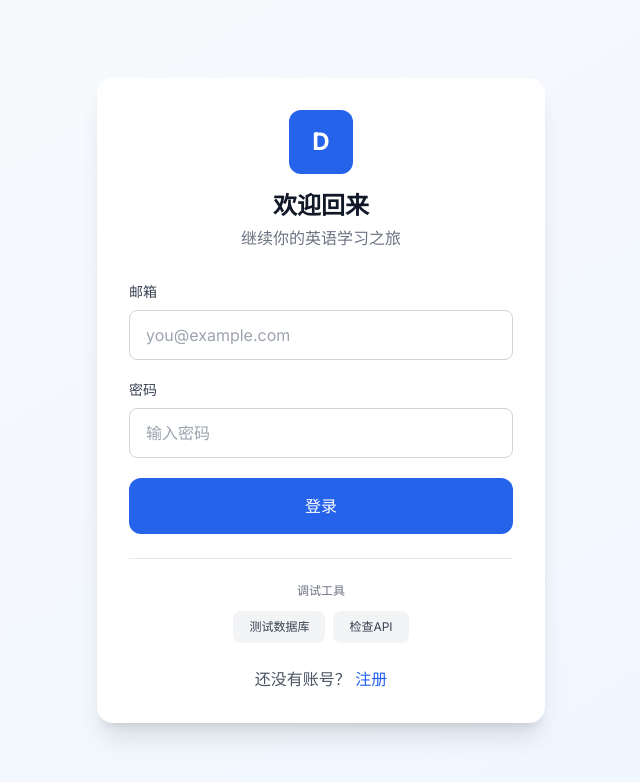
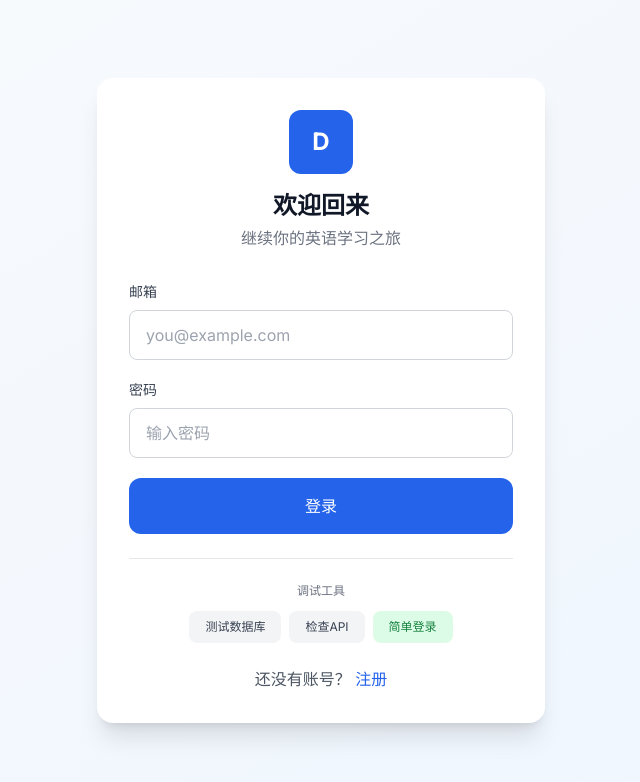
Before and after one commit to Isabelle-dou/diary, a Next.js app: page /login in a window 1280 px wide. Shown: the top 782 px of the page, without its empty margins (319-959 px from the left). Built offline with nearby package versions, Linux system fonts and the light colour scheme.

Commit message:
debug: add simple login API bypassing NextAuth

```diff
--- /dev/null
+++ b/app/api/simple-login/route.ts
@@ -0,0 +1,57 @@
+import { NextResponse } from 'next/server'
+import bcrypt from 'bcryptjs'
+import { prisma } from '@/lib/prisma'
+import { sign } from 'jsonwebtoken'
+
+export async function POST(request: Request) {
+  try {
+    const { email, password } = await request.json()
+    console.log('[Simple Login] Attempting login for:', email)
+
+    // 验证输入
+    if (!email || !password) {
+      return NextResponse.json({ success: false, message: '缺少邮箱或密码' }, { status: 400 })
+    }
+
+    // 查找用户
+    const user = await prisma.user.findUnique({
+      where: { email },
+    })
+
+    if (!user) {
+      console.log('[Simple Login] User not found:', email)
+      return NextResponse.json({ success: false, message: '邮箱或密码错误' }, { status: 401 })
+    }
+
+    // 验证密码
+    const passwordMatch = await bcrypt.compare(password, user.hashedPassword)
+
+    if (!passwordMatch) {
+      console.log('[Simple Login] Password mismatch for:', email)
+      return NextResponse.json({ success: false, message: '邮箱或密码错误' }, { status: 401 })
+    }
+
+    console.log('[Simple Login] Login successful for:', user.id)
+
+    // 返回用户信息
+    return NextResponse.json({
+      success: true,
+      message: '登录成功',
+      user: {
+        id: user.id,
+        email: user.email,
+        displayName: user.displayName,
+        englishLevel: user.englishLevel,
+        hasSetLevel: user.englishLevel !== 'beginner'
+      }
+    }, { status: 200 })
+
+  } catch (error) {
+    console.error('[Simple Login] Error:', error)
+    return NextResponse.json({
+      success: false,
+      message: '服务器内部错误',
+      error: error instanceof Error ? error.message : 'Unknown error'
+    }, { status: 500 })
+  }
+}
--- a/app/login/page.tsx
+++ b/app/login/page.tsx
@@ -99,6 +99,49 @@ export default function LoginPage() {
     } catch (error) {
       console.error('[Login] API health test error:', error)
       showToast('API 测试失败: ' + (error instanceof Error ? error.message : '未知错误'), 'error')
+    }
+  }
+
+  // 使用简单登录API（绕过 NextAuth）
+  const handleSimpleLogin = async () => {
+    console.log('[Login] Attempting simple login via /api/simple-login...')
+    setIsLoading(true)
+
+    try {
+      const response = await fetchWithTimeout('/api/simple-login', {
+        method: 'POST',
+        headers: {
+          'Content-Type': 'application/json',
+        },
+        body: JSON.stringify({
+          email: formData.email,
+          password: formData.password,
+        }),
+      }, 10000)
+
+      console.log('[Login] Simple login response status:', response.status)
+
+      const data = await response.json()
+      console.log('[Login] Simple login response:', data)
+
+      if (!response.ok || !data.success) {
+        showToast(data.message || '登录失败', 'error')
+        setIsLoading(false)
+        return
+      }
+
+      console.log('[Login] Simple login successful! User:', data.user)
+
+      // 根据用户级别跳转
+      if (data.user.hasSetLevel) {
+        router.push('/dashboard')
+      } else {
+        router.push('/onboarding')
+      }
+    } catch (error) {
+      console.error('[Login] Simple login error:', error)
+      showToast('登录失败: ' + (error instanceof Error ? error.message : '未知错误'), 'error')
+      setIsLoading(false)
     }
   }
 
@@ -319,7 +362,7 @@ export default function LoginPage() {
           {/* 调试按钮 - 仅开发/测试环境显示 */}
           <div className="mt-6 pt-6 border-t border-gray-200">
             <p className="text-center text-xs text-gray-500 mb-3">调试工具</p>
-            <div className="flex gap-2 justify-center">
+            <div className="flex flex-wrap gap-2 justify-center">
               <button
                 onClick={testDatabaseConnection}
                 disabled={isLoading}
@@ -333,6 +376,13 @@ export default function LoginPage() {
                 className="px-4 py-2 text-xs bg-gray-100 text-gray-700 rounded-lg hover:bg-gray-200 transition-colors disabled:opacity-50"
               >
                 检查API
+              </button>
+              <button
+                onClick={handleSimpleLogin}
+                disabled={isLoading}
+                className="px-4 py-2 text-xs bg-green-100 text-green-700 rounded-lg hover:bg-green-200 transition-colors disabled:opacity-50"
+              >
+                简单登录
               </button>
             </div>
           </div>
```
